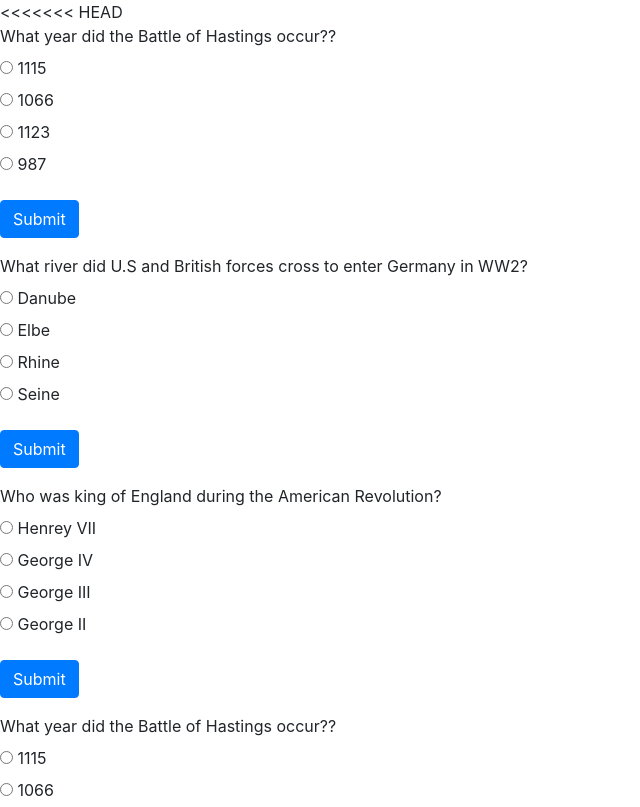
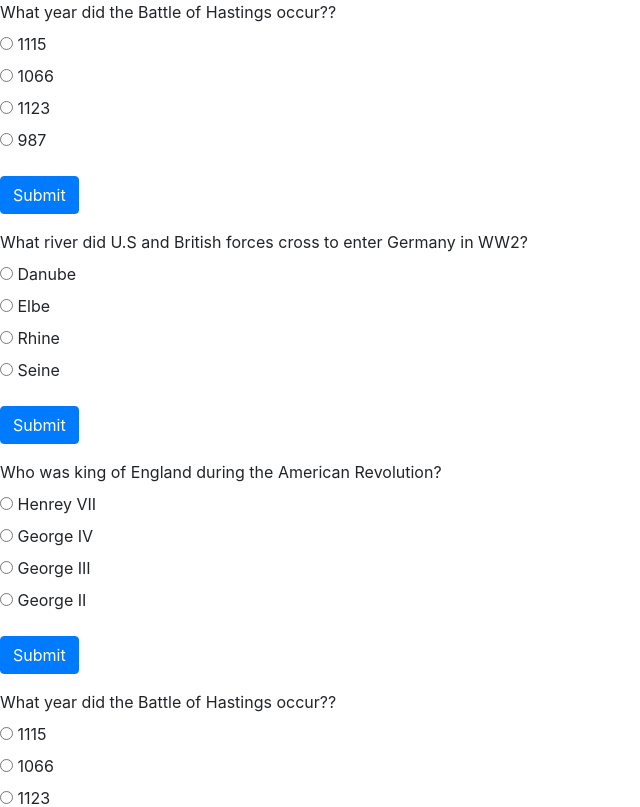
Before and after one commit to pmahon628/TriviaGame, a plain HTML site: page index.html in a window 1280 px wide. Shown: the top 807 px of the page, without its empty margins (0-640 px from the left). Drawn offline with nearby package versions, Linux system fonts and the light colour scheme.

Commit message:
changing all the stuff

```diff
--- a/index.html
+++ b/index.html
@@ -11,14 +11,9 @@
     <script src="triviagame.js"></script>
 </head>
 
+<body>
 
-<head>
-
-</head>
-
-<body>
-<<<<<<< HEAD
-        <form>
+<form>
 
                 <div class="form-group"> <!-- Radio group !-->
                     <label class="control-label">What year did the Battle of Hastings occur??</label>
```
